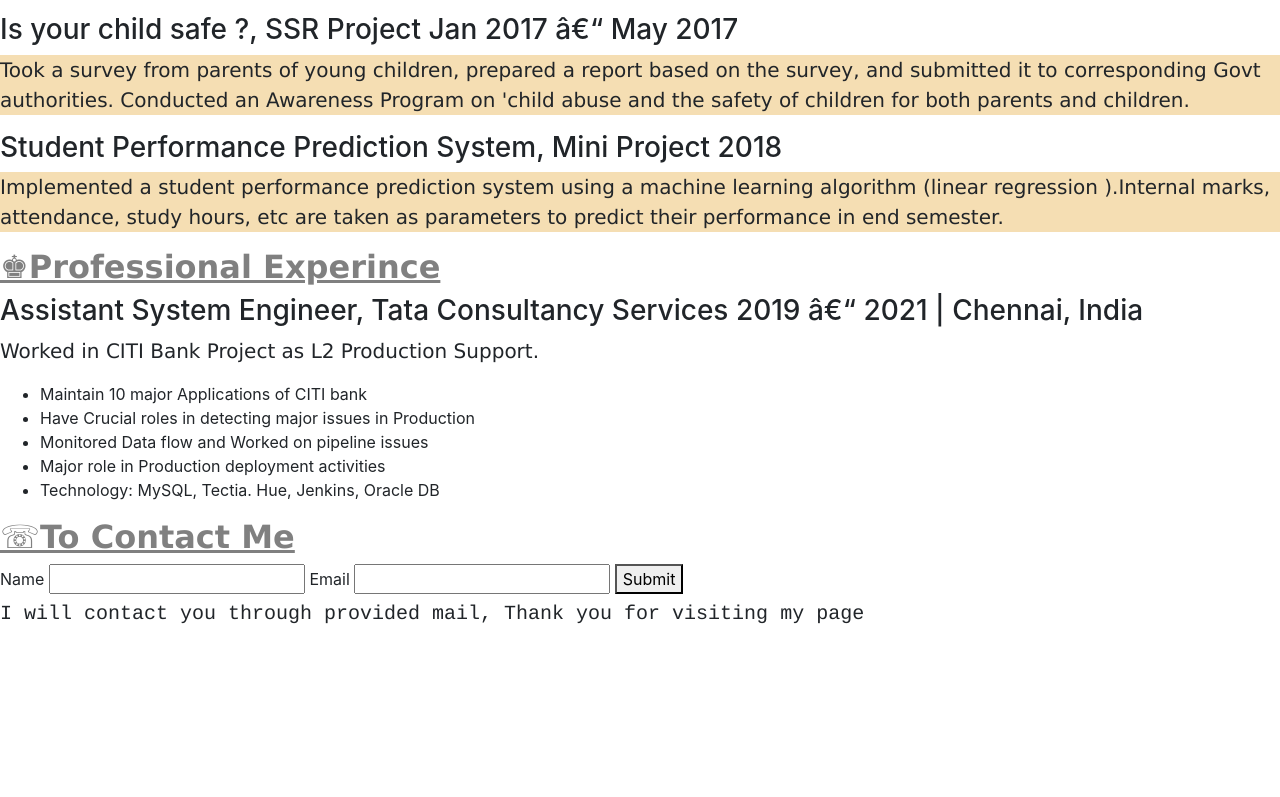
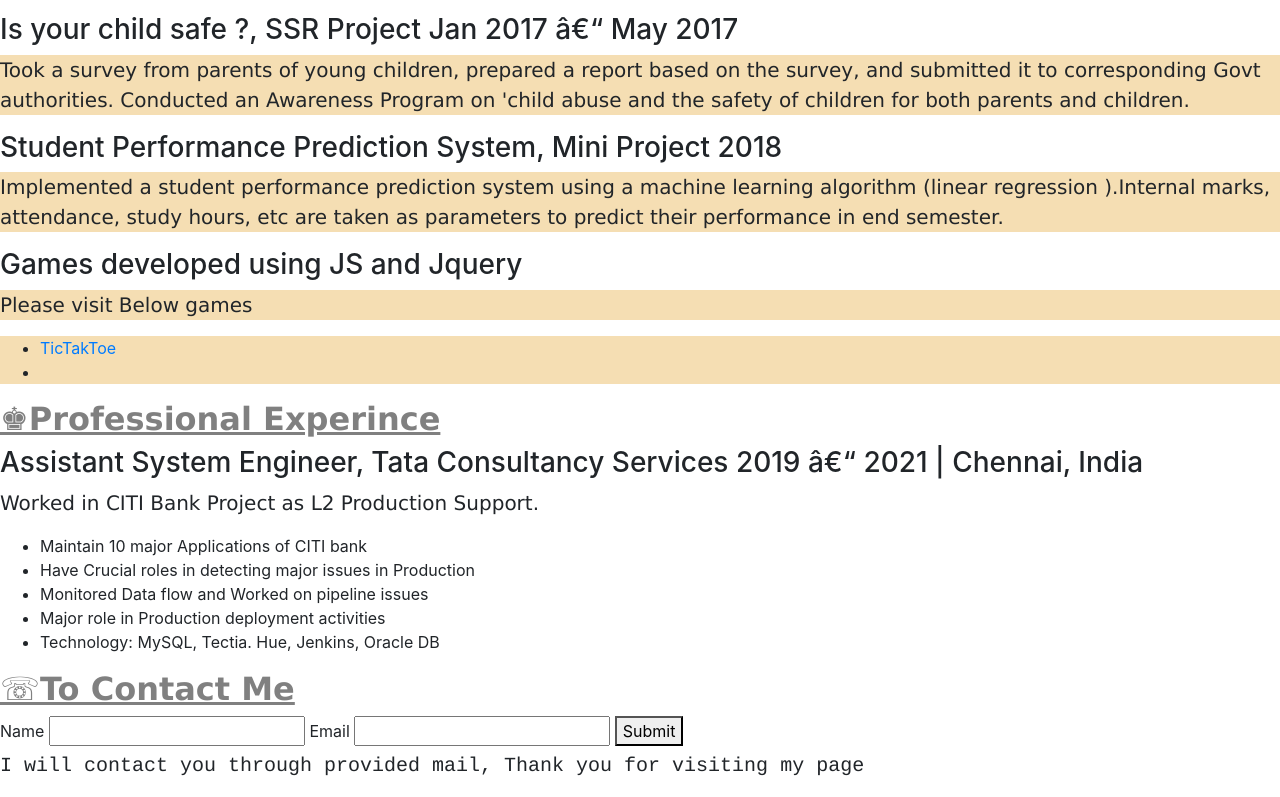
Before and after one commit to pjaswin/pjaswin.github.io, a plain HTML site: page index.html in a window 1280 px wide. Shown: the part 1347-2144 px from the top of the page. Before the commit the page ends 1992 px from the top, so only its background shows below. Drawn offline with nearby package versions, Linux system fonts and the light colour scheme.

Commit message:
Update index.html

```diff
--- a/index.html
+++ b/index.html
@@ -164,6 +164,13 @@ p {
       using a machine learning algorithm (linear regression
       ).Internal marks, attendance, study hours, etc are taken as
       parameters to predict their performance in end semester.</p>
+  <h3> Games developed using JS and Jquery</h3>
+    <p style="background-color:wheat;">Please visit Below games</p>
+    <ul style="background-color:wheat;">
+      <li><a href="https://www.linkedin.com/in/aswin-p-j/">TicTakToe</a></li>
+      <li></li>
+  </ul>
+
   <h2 id="prof"><strong><u><span>&#9818;Professional Experince</span></u></strong></h2>
   <h3>Assistant System Engineer, Tata Consultancy Services
     2019 – 2021 | Chennai, India</h3>
```
